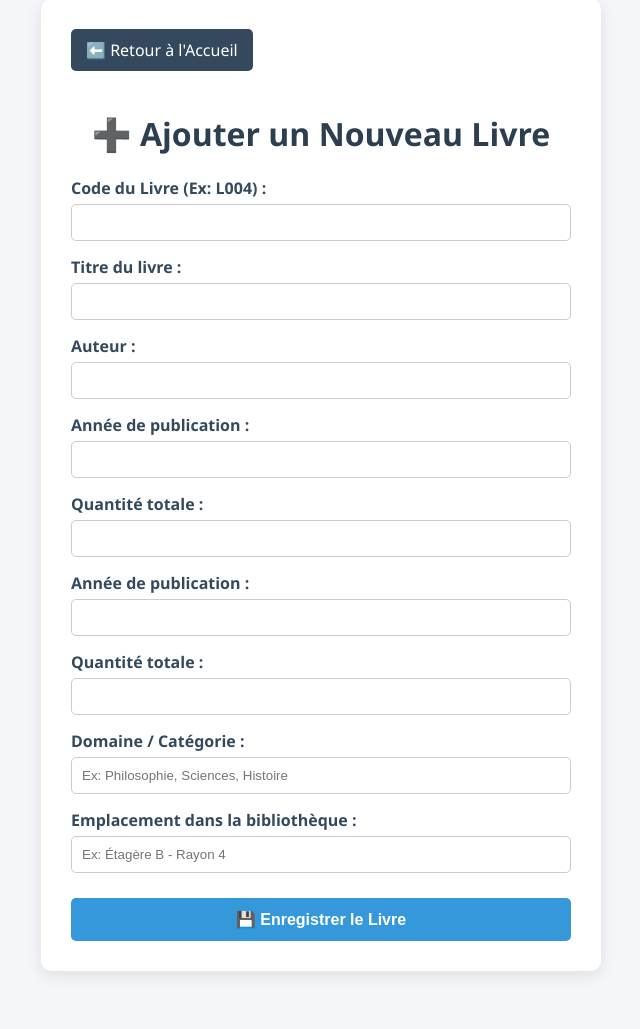
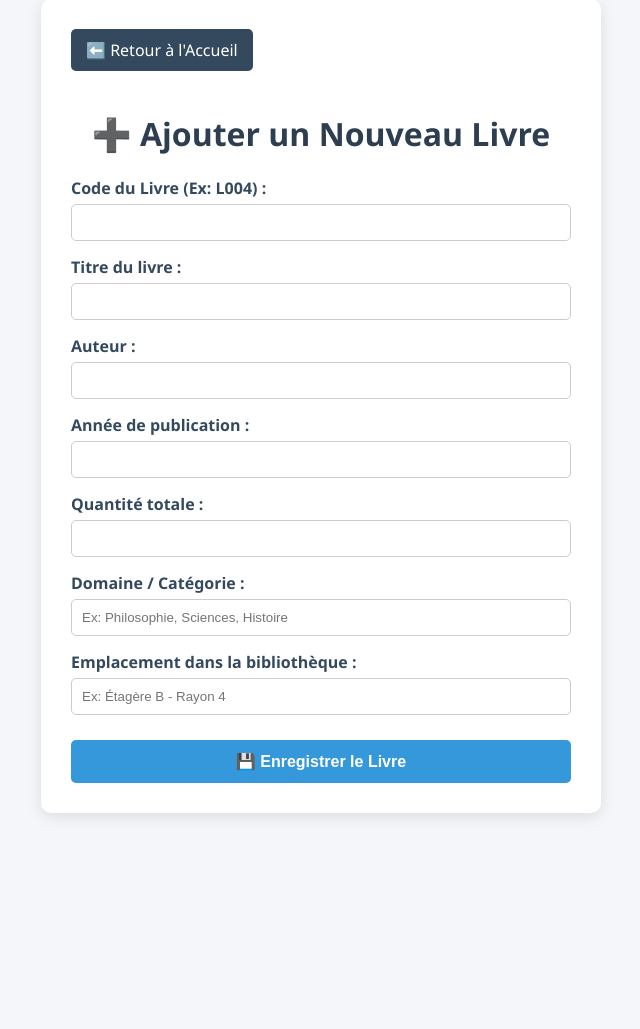
Before and after one commit to ManjiroSano2026/BiblioEnLigne, a Flask app: page /ajouter_livre in a window 1280 px wide. Shown: the part 59-1088 px from the top of the page, without its empty margins (319-959 px from the left). After the commit the page ends 876 px from the top, so only its background shows below. Run offline with Flask 3, Linux system fonts and the light colour scheme; the visitor is signed in with stand-in values (Sample User, id 1); some libraries are stand-ins or nearby versions.

Commit message:
Add files via upload

```diff
--- a/templates/ajouter_livre.html
+++ b/templates/ajouter_livre.html
@@ -35,14 +35,7 @@
                 <label for="auteur">Auteur :</label>
                 <input type="text" id="auteur" name="auteur" required>
             </div>
-            <div class="form-group">
-                <label for="annee">Année de publication :</label>
-                <input type="number" id="annee" name="annee" required>
-            </div>
-            <div class="form-group">
-                <label for="quantite">Quantité totale :</label>
-                <input type="number" id="quantite" name="quantite" min="1" required>
-            </div>
+
             <div class="form-group">
                 <label for="annee">Année de publication :</label>
                 <input type="number" id="annee" name="annee" required>
```
